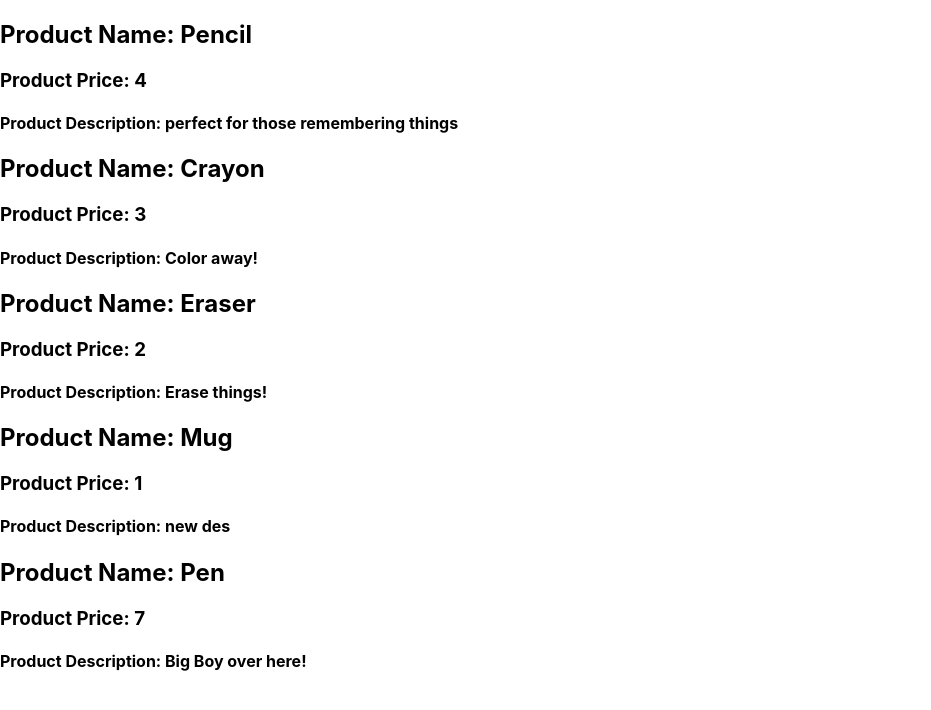
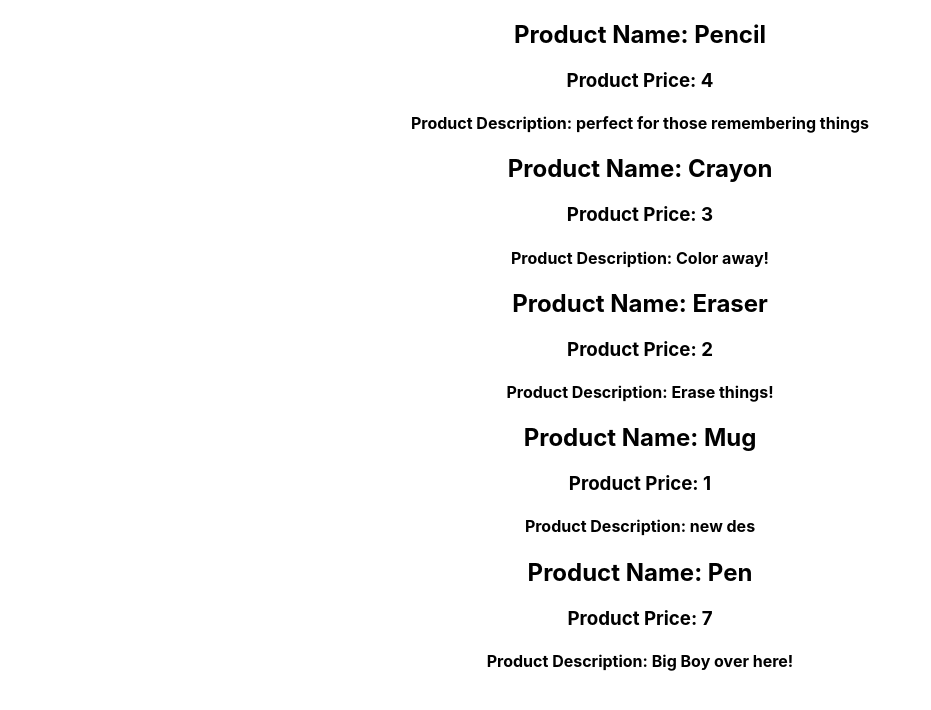
Before and after one commit to imran-kkz/react-canvas, a React (Create React App) app: page / in a window 1280 px wide. Shown: the top 710 px of the page, without its empty margins (0-931 px from the left). Built offline with nearby package versions, Linux system fonts and the light colour scheme.

Commit message:
class name

```diff
--- a/src/App.js
+++ b/src/App.js
@@ -7,7 +7,7 @@ import Product from './Product'
 function App() {
   const productsList = products.map((product)=> <Product name={product.name} price={product.price} description={product.description}/>)
   return (
-  <div>
+  <div className="App">
     {productsList}
   </div>
   )
```
